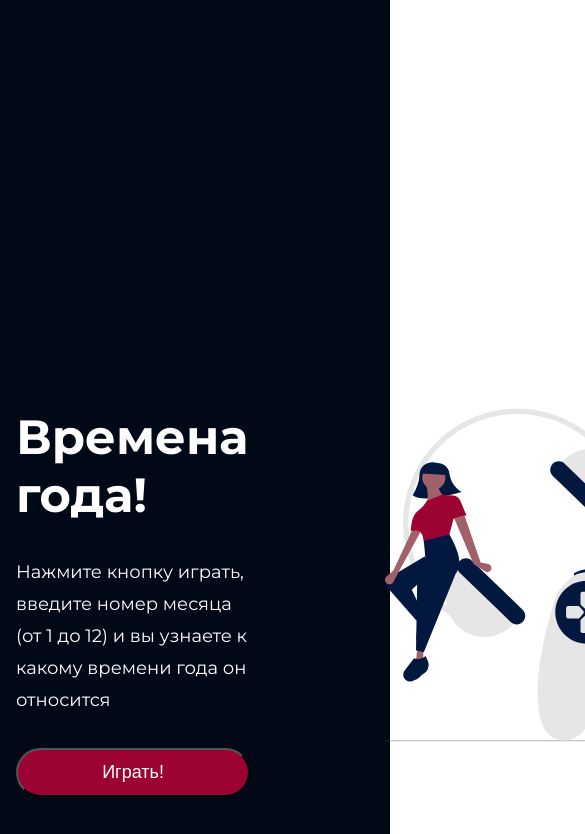
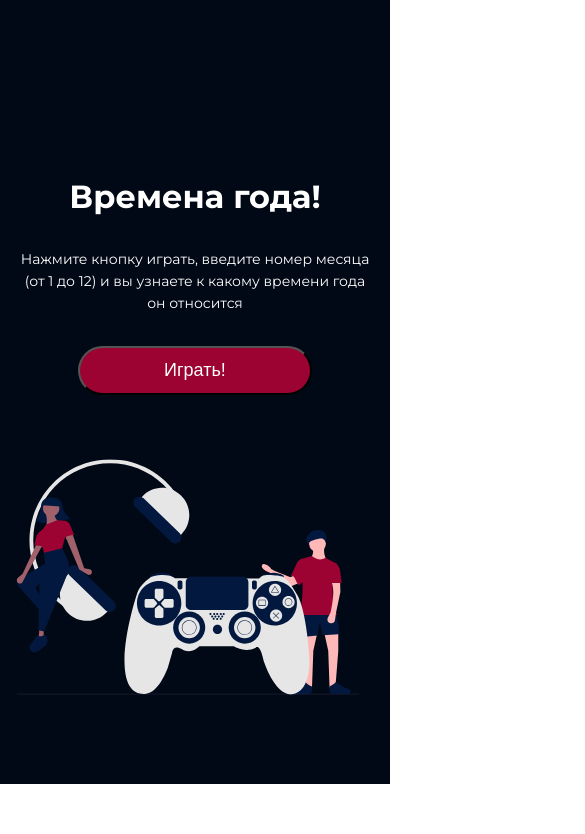
Before and after one commit to ewwgesha91/2-nd-course-hw, a plain HTML site: page index.html in a window 390 px wide. Shown: the part 1830-2664 px from the top of the page, 585 px wide, since content can reach past the window. After the commit the page ends 2614 px from the top, so only its background shows below. Drawn offline with Linux system fonts and the light colour scheme.

Commit message:
ghanged files

```diff
--- a/_mobile.scss
+++ b/_mobile.scss
@@ -29,9 +29,34 @@
         flex-direction: column;
         align-items: center;
         height: 1221px;
+
         &__box {
             width: 343px;
             height: 300px;
         }
     }
+    .game__one {
+        padding-top: 51px;
+        padding-bottom: 85px;
+        display: flex;
+        flex-direction: column;
+        gap: 64px;
+        &_title {
+            text-align: center;
+            font-size: 32px;
+        }
+        &_text {
+            text-align: center;
+            font-size: 14px;
+            line-height: 22px;
+        }
+        &_info {
+            align-items: center;
+        }
+        &_img {
+            width: 344px;
+            height: 236px;
+            flex-shrink: 0;
+        }
+    }
 }
--- a/index.html
+++ b/index.html
@@ -32,8 +32,8 @@
             <p class="game__one_text">Нажмите кнопку играть, введите номер месяца (от 1 до 12) и вы узнаете к какому времени года он относится</p>
             <button class="game__one_btn">Играть!</button>
         </div>
-        <div class="game__one_img">
-            <img src="img/undraw_video_game_night_8h8m 1.svg" alt="game__img">
+        <div>
+            <img class="game__one_img" src="img/undraw_video_game_night_8h8m 1.svg" alt="game__img">
         </div>
     </div>
 
```
Also changed, not shown: style.css, 1 other file.
